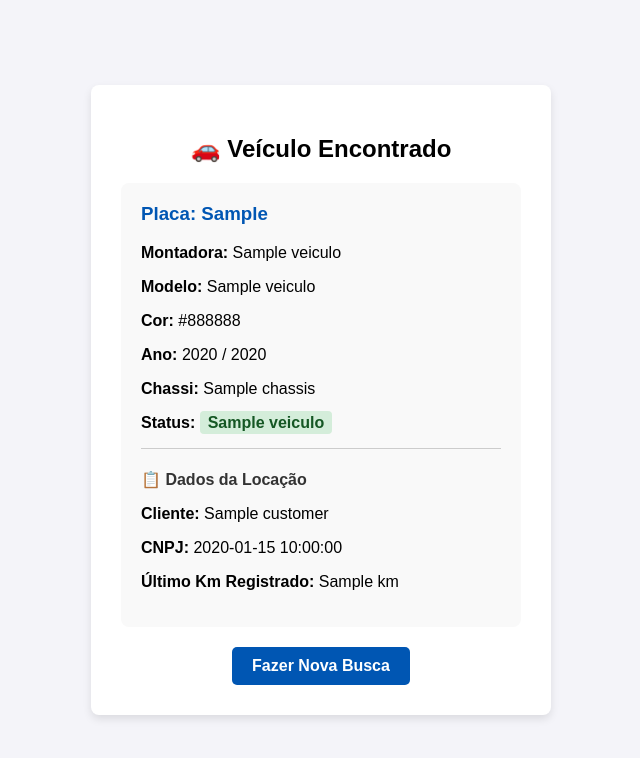
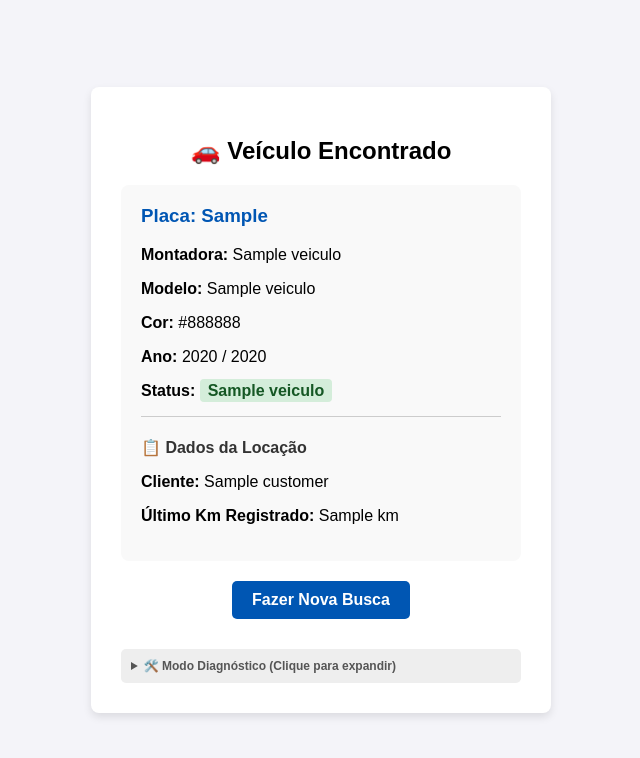
Before and after one commit to utchuco/proxy-nevada, a Flask app: template templates/resultado.html in a window 1280 px wide. Shown: the top 758 px of the page, without its empty margins (319-959 px from the left). Run offline with Flask 3, Linux system fonts and the light colour scheme; the template is opened without the code that fills it: most values are stand-ins (such as "Sample title", 1, 10 or a date in 2020).

Commit message:
Adiciona modo diagnostico

```diff
--- a/templates/resultado.html
+++ b/templates/resultado.html
@@ -17,7 +17,6 @@
             <p><strong>Modelo:</strong> {{ veiculo.vehicleModelName }}</p>
             <p><strong>Cor:</strong> {{ veiculo.vehicleColor }}</p>
             <p><strong>Ano:</strong> {{ veiculo.manufactureYear }} / {{ veiculo.modelYear }}</p>
-            <p><strong>Chassi:</strong> {{ veiculo.chassis }}</p>
             <p><strong>Status:</strong> <span style="background-color: #d4edda; color: #155724; padding: 3px 8px; border-radius: 4px; font-weight: bold;">{{ veiculo.vehicleStatusName }}</span></p>
 
             <hr style="border: 0; border-top: 1px solid #ccc; margin: 15px 0;">
@@ -25,7 +24,6 @@
             <h4 style="margin-bottom: 10px; color: #333;">📋 Dados da Locação</h4>
             {% if veiculo.contract and veiculo.contract.customer %}
                 <p><strong>Cliente:</strong> {{ veiculo.contract.customer.tradingName }}</p>
-                <p><strong>CNPJ:</strong> {{ veiculo.contract.customer.registeredNumber }}</p>
             {% else %}
                 <p><em>Sem contrato ativo vinculado no momento.</em></p>
             {% endif %}
@@ -34,6 +32,12 @@
         </div>
 
         <a href="/" style="display: inline-block; padding: 10px 20px; background-color: #0056b3; color: white; text-decoration: none; border-radius: 5px; font-weight: bold;">Fazer Nova Busca</a>
+
+        <!-- Dropdown escondido para capturarmos os dados do carro substituto -->
+        <details style="margin-top: 30px; text-align: left; background: #eee; padding: 10px; border-radius: 5px;">
+            <summary style="cursor: pointer; font-size: 12px; color: #555; font-weight: bold;">🛠️ Modo Diagnóstico (Clique para expandir)</summary>
+            <pre style="font-size: 11px; overflow-x: auto; background: #222; color: #0f0; padding: 15px; border-radius: 5px; margin-top: 10px;">{{ veiculo | tojson(indent=4) }}</pre>
+        </details>
     </div>
 </body>
 </html>
```
